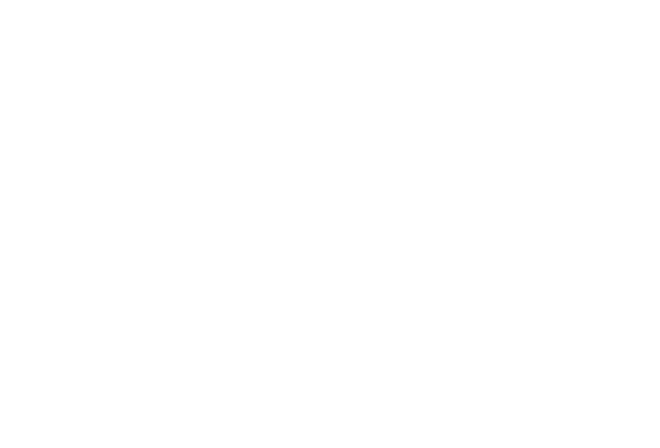
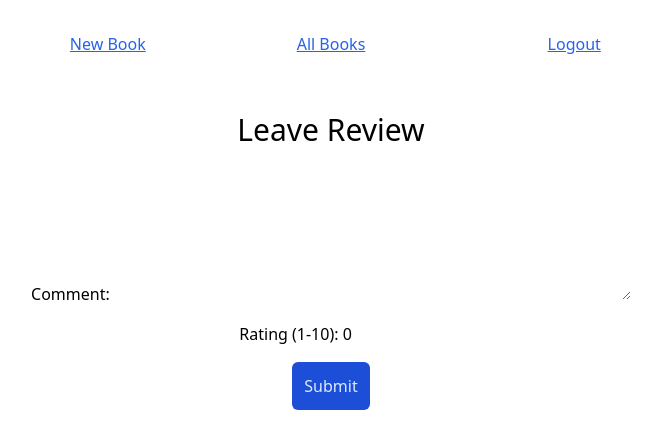
Before and after one commit to HelenEsterman/readers-digest-client, a React (Vite) app: page /review/1 in a window 1280 px wide. Before the commit this address had no page. Shown: the top 448 px of the page, without its empty margins (309-969 px from the left). Built offline with nearby package versions, Linux system fonts and the light colour scheme; sample sign-in values are in the browser's storage; the HTML template or start-up script is replaced by a standard one.

Commit message:
added ability to leave a review on individual books

```diff
--- a/src/App.jsx
+++ b/src/App.jsx
@@ -21,7 +21,7 @@
           <Route path=":bookId" element={<BookWReviews />} />
         </Route>
         <Route path="/createBook" element={<CreateBook />} />
-        <Route path="/review" element={<ReviewForm />} />
+        <Route path="/review/:bookId" element={<ReviewForm />} />
       </Route>
     </Routes>
   );
--- a/src/components/BookWReviews.jsx
+++ b/src/components/BookWReviews.jsx
@@ -69,7 +69,7 @@
         })}
         <button
           className="review_btn bg-teal-600 border border-teal-600 rounded-md text-black p-2"
-          onClick={() => navigate("/review")}
+          onClick={() => navigate(`/review/${bookId}`)}
         >
           Leave Review
         </button>
--- a/src/components/ReviewForm.jsx
+++ b/src/components/ReviewForm.jsx
@@ -1,3 +1,83 @@
+import { useState } from "react";
+import { useNavigate, useParams } from "react-router-dom";
+
 export const ReviewForm = () => {
-  return <>Review</>;
+  const { bookId } = useParams();
+  const navigate = useNavigate();
+  const [reviewObj, setReviewObj] = useState({
+    bookId: bookId,
+    rating: 0,
+    comment: "",
+  });
+
+  const postReview = (review) => {
+    return fetch("http://localhost:8000/reviews", {
+      method: "POST",
+      headers: {
+        Authorization: `Token ${
+          JSON.parse(localStorage.getItem("readers_digest_token")).token
+        }`,
+        "Content-Type": "application/json",
+      },
+      body: JSON.stringify(review),
+    });
+  };
+
+  const handleStateChange = (event) => {
+    const reviewObjCopy = { ...reviewObj };
+    reviewObjCopy[event.target.id] = event.target.value;
+    setReviewObj(reviewObjCopy);
+  };
+
+  const handleSavingReview = (event) => {
+    event.preventDefault();
+    const reviewObjCopy = { ...reviewObj };
+    reviewObjCopy.rating = parseInt(reviewObjCopy.rating);
+    reviewObjCopy.bookId = parseInt(reviewObjCopy.bookId);
+    postReview(reviewObjCopy).then(navigate(`/allBooks/${bookId}`));
+  };
+
+  return (
+    <div>
+      <div>
+        <form className="form--login">
+          <h1 className="text-3xl">Leave Review</h1>
+          <fieldset className="mt-4">
+            <label htmlFor="comment">Comment:</label>
+            {"   "}
+            <textarea
+              id="comment"
+              type="text"
+              className="form-control p-5"
+              rows={4}
+              cols={50}
+              value={reviewObj.comment}
+              onChange={handleStateChange}
+            />
+          </fieldset>
+          <fieldset className="mt-4">
+            <label htmlFor="rating">Rating (1-10):</label>
+            {"   "}
+            <input
+              id="rating"
+              type="number"
+              min="1"
+              max="10"
+              className="form-control"
+              value={reviewObj.rating}
+              onChange={handleStateChange}
+            />
+          </fieldset>
+          <fieldset>
+            <button
+              className="button rounded-md bg-blue-700 text-blue-100 p-3 mt-4"
+              onClick={handleSavingReview}
+            >
+              Submit
+            </button>
+          </fieldset>
+        </form>
+      </div>
+    </div>
+  );
 };
```
